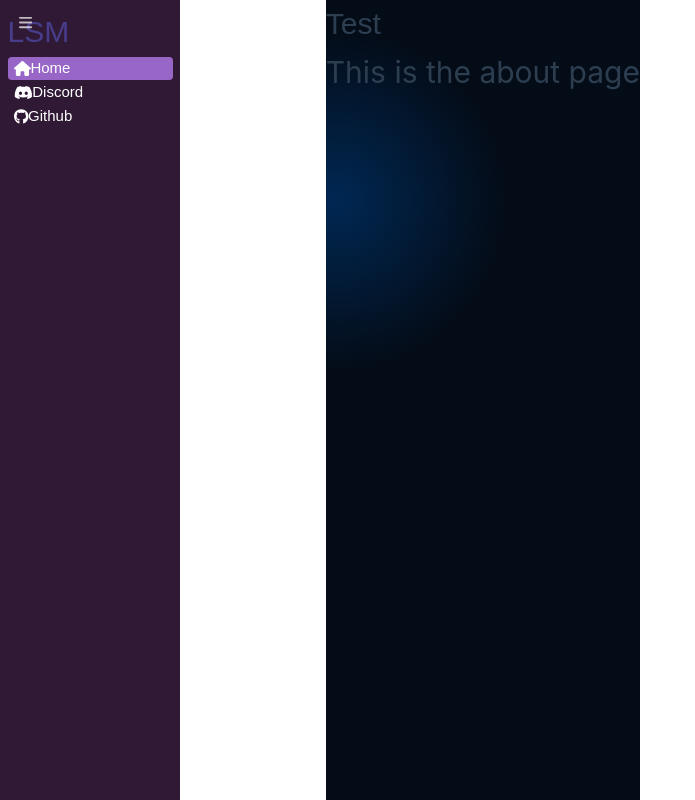
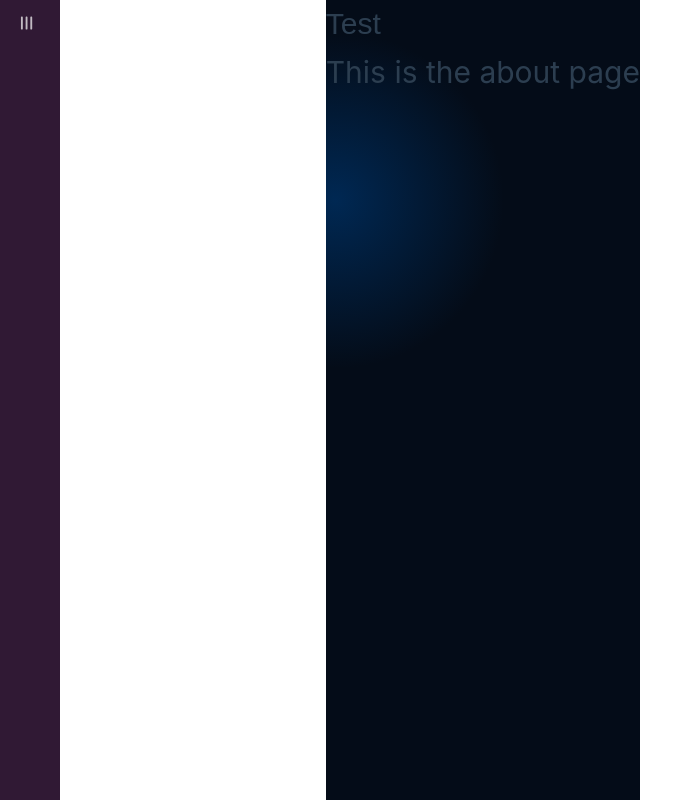
Before and after one commit to Lightning-Skyblock-Mod/LSMWeb, a Vue app: page / in a window 1280 px wide. Shown: the whole page, without its empty margins (0-695 px from the left). Built offline with nearby package versions, Linux system fonts and the light colour scheme.

Commit message:
Update state.js

```diff
--- a/src/components/sidebar/state.js
+++ b/src/components/sidebar/state.js
@@ -1,6 +1,6 @@
 import { ref, computed } from 'vue'
 
-export const collapsed = ref(false)
+export const collapsed = ref(true)
 export const toggleSidebar = () => (collapsed.value = !collapsed.value)
 
 export const SIDEBAR_WIDTH = 180
```
